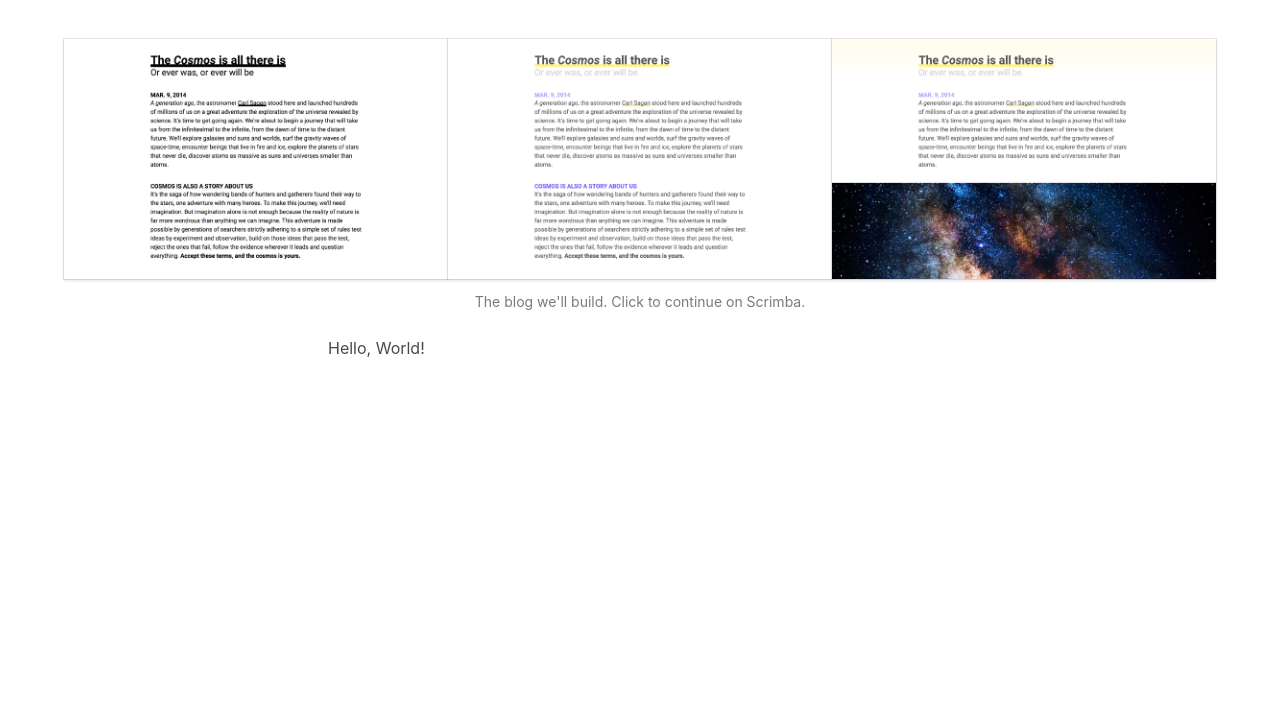
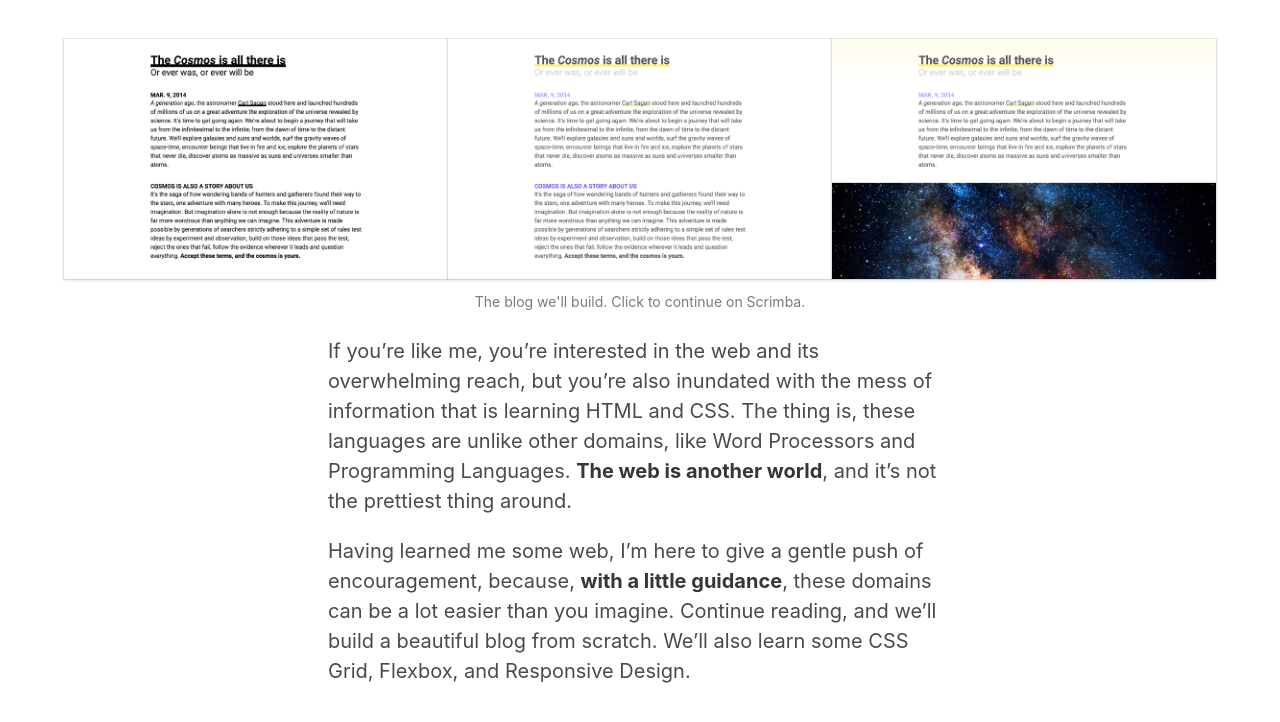
Before and after one commit to Nefiox/Bulma-CSS, a plain HTML site: page blog.html in a window 1280 px wide. Shown: the part 350-1072 px from the top of the page. Before the commit the page ends 800 px from the top, so only its background shows below. Drawn offline with nearby package versions, Linux system fonts and the light colour scheme.

Commit message:
Content in Bulma CSS

```diff
--- a/blog.html
+++ b/blog.html
@@ -30,6 +30,12 @@
             .is-paddingless-horizontal {
                 padding-left: 0;
                 padding-right: 0;
+            }
+
+            @media (max-width: 672px) {
+                :root {
+                    font-size: 90%;
+                }
             }
 		</style>
 	</head>
@@ -95,7 +101,18 @@
                     </small>
                 </figcaption>
 
-                <p>Hello, World!</p>
+                <div class="content is-medium">
+                    <p>
+						If you’re like me, you’re interested in the web and its overwhelming reach, but you’re also inundated with the mess of information that is learning HTML and CSS.
+						The thing is, these languages are unlike other domains, like Word Processors and Programming Languages.
+						<strong>The web is another world</strong>, and it’s not the prettiest thing around.
+					</p>
+					<p>
+						Having learned me some web, I’m here to give a gentle push of encouragement, because, <strong>with a little guidance</strong>, these domains can be a lot easier than you imagine.
+						Continue reading, and we’ll build a beautiful blog from scratch.
+						We’ll also learn some CSS Grid, Flexbox, and Responsive Design.
+					</p>
+                </div>
 
             </div>
         </section>
```
